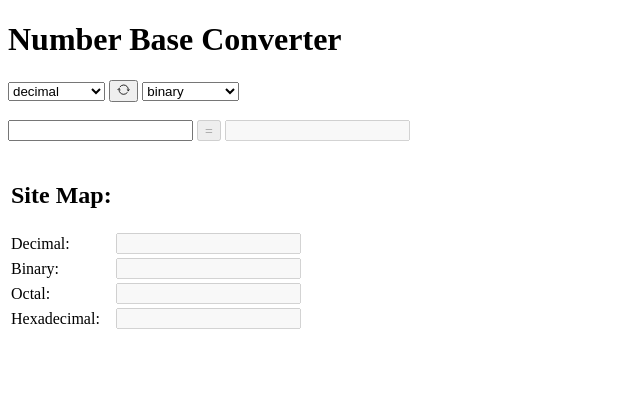
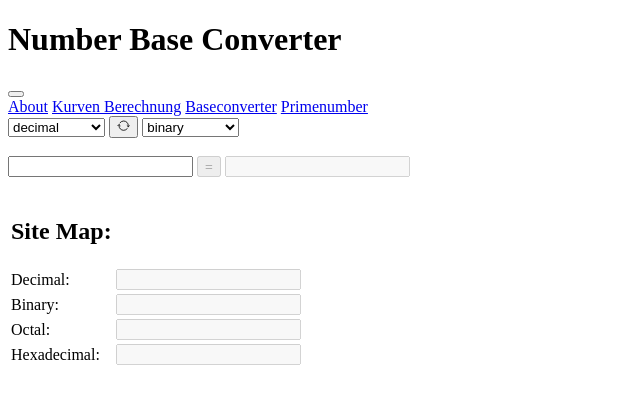
Before and after one commit to KrisHD1337/KSH-Hackathon, a Flask app: page /baseconverter in a window 1280 px wide. Shown: the top 404 px of the page, without its empty margins (0-640 px from the left). Run offline with Flask 3, Linux system fonts and the light colour scheme.

Commit message:
added navs

```diff
--- a/app.py
+++ b/app.py
@@ -57,9 +57,16 @@ def home():
     return render_template("index.html")
 
 @app.route("/about")
-def home():
+def about():
     return render_template("about.html")
 
+@app.route("/baseconverter", methods=["GET"])
+def baseconverter():
+    return render_template("baseconverter.html")
+
+@app.route("/prime")
+def prime():
+    return render_template("primenumber.html")
 
 @app.route("/curves", methods=["GET", "POST"])
 def curves():
@@ -118,10 +125,5 @@ def curves():
     )
 
 
-@app.route("/baseconverter", methods=["GET"])
-def baseconverter():
-    return render_template("baseconverter.html")
-
-
 if __name__ == "__main__":
     app.run(debug=True)
--- a/templates/about.html
+++ b/templates/about.html
@@ -1,8 +1,8 @@
 <!DOCTYPE html>
-<html lang="en" xmlns="http://www.w3.org/1999/html">
+<html lang="de">
 <head>
     <meta charset="UTF-8">
-    <title>Title</title>
+    <title>About</title>
     <link rel="stylesheet" href="/static/styles.css"/>
     <script type="module" src="https://unpkg.com/ionicons@7.1.0/dist/ionicons/ionicons.esm.js"></script>
     <script nomodule src="https://unpkg.com/ionicons@7.1.0/dist/ionicons/ionicons.js"></script>
@@ -18,6 +18,8 @@
         <div class="nav-menu">
             <a href="/about">About</a>
             <a href="/">Kurven Berechnung</a>
+            <a href="/baseconverter">Baseconverter</a>
+            <a href="/prime">Primenumber</a>
         </div>
     </nav>
 </header>
--- a/templates/baseconverter.html
+++ b/templates/baseconverter.html
@@ -8,6 +8,19 @@
 <div class="css_body">
     <header>
         <h1>Number Base Converter</h1>
+        <nav>
+        <button class="hamburger" aria-label="Toggle menu">
+            <span class="bar"></span>
+            <span class="bar"></span>
+            <span class="bar"></span>
+        </button>
+        <div class="nav-menu">
+            <a href="/about">About</a>
+            <a href="/">Kurven Berechnung</a>
+            <a href="/baseconverter">Baseconverter</a>
+            <a href="/prime">Primenumber</a>
+        </div>
+    </nav>
     </header>
 
     <main>
@@ -103,5 +116,5 @@
 </div>
 </body>
 <script src="{{ url_for('static', filename='baseconverter.js') }}"></script>
-    <script type="module" src="https://unpkg.com/ionicons@7.1.0/dist/ionicons/ionicons.esm.js"></script>
+<script type="module" src="https://unpkg.com/ionicons@7.1.0/dist/ionicons/ionicons.esm.js"></script>
 </html>
--- a/templates/index.html
+++ b/templates/index.html
@@ -17,6 +17,8 @@
         <div class="nav-menu">
             <a href="/about">About</a>
             <a href="/">Kurven Berechnung</a>
+            <a href="/baseconverter">Baseconverter</a>
+            <a href="/prime">Primenumber</a>
         </div>
     </nav>
     <button type="button" id="export-button">Export</button>
```
Also changed, not shown: templates/primenumber.html (+17 -1 lines).
